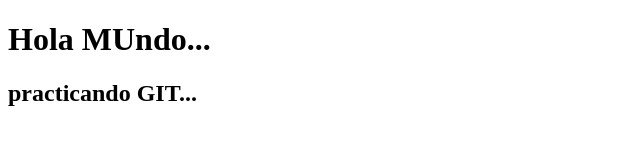
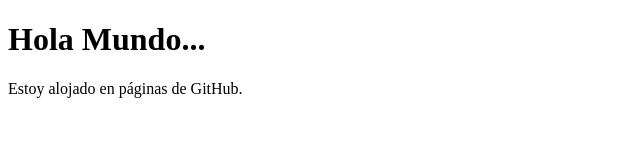
Before and after one commit to Phant0mWra1th/phant0mwra1th.github.io, a plain HTML site: page index.html in a window 1280 px wide. Shown: the whole page, without its empty margins (0-640 px from the left). Drawn offline with Linux system fonts and the light colour scheme.

Commit message:
Update index

```diff
--- a/index.html
+++ b/index.html
@@ -7,7 +7,7 @@
     <title>Practicando GIT</title>
 </head>
 <body>
-    <h1>Hola MUndo...</h1>
-    <h2>practicando GIT...</h2>
+    <h1>Hola Mundo...</h1>
+    <p>Estoy alojado en páginas de GitHub.</p>
 </body>
 </html>
```
